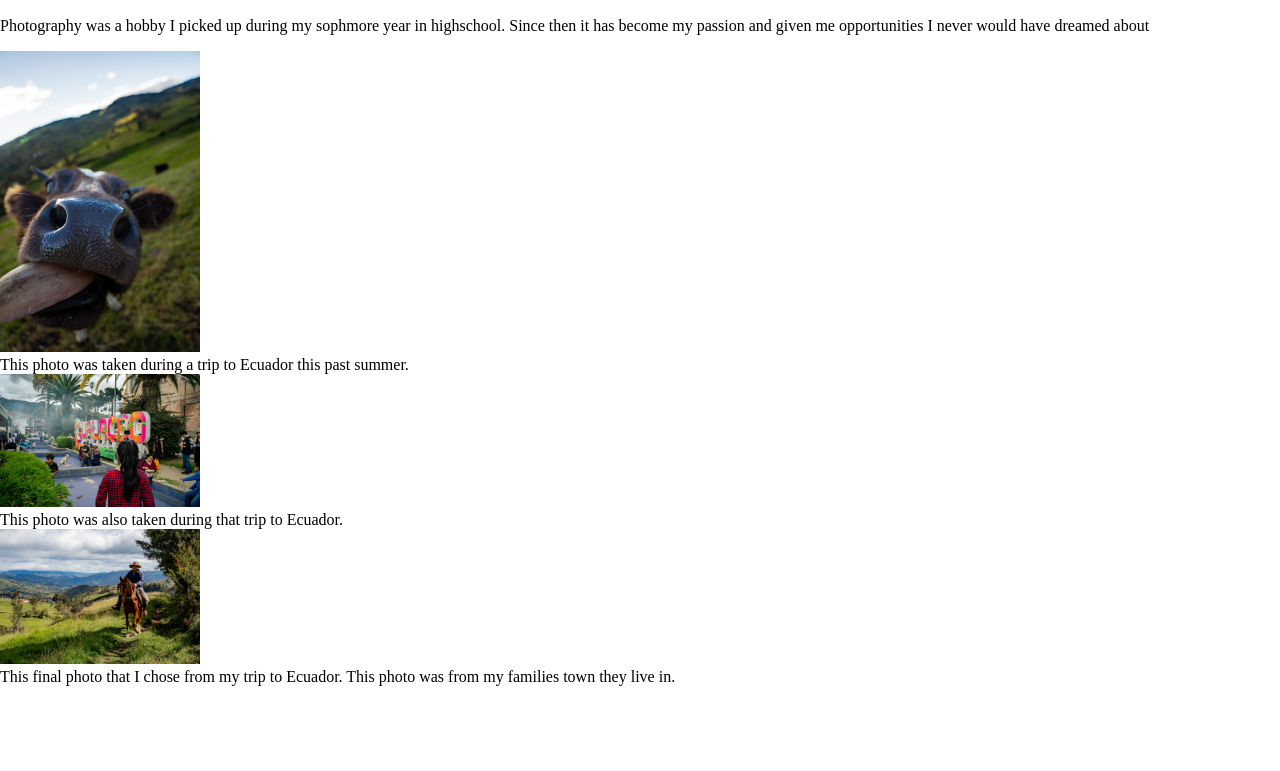
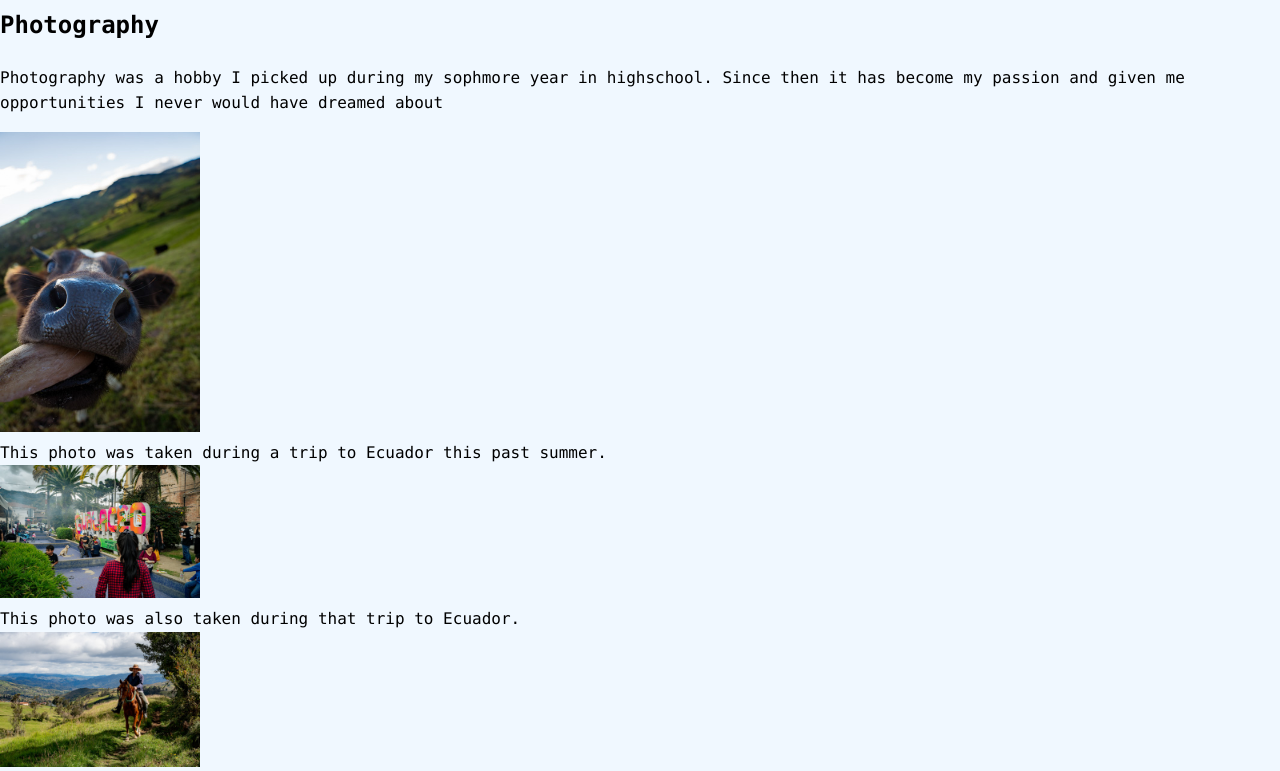
Before and after one commit to marlon-mg/marlon-mg.github.io, a plain HTML site: page Project3/map.html in a window 1280 px wide. Shown: the part 209-980 px from the top of the page. Before the commit the page ends 895 px from the top, so only its background shows below. Drawn offline with Linux system fonts and the light colour scheme.

Commit message:
fixing nav

```diff
--- a/Project3/CSS/style3.css
+++ b/Project3/CSS/style3.css
@@ -1,10 +1,5 @@
-html, body {
-  margin: 0;
-  padding: 0;
-}
-
 #main-nav {
-  background-color: beige;
+  background-color:beige;
   border-bottom: 0.2em solid red;
   text-align: center;
   float: left;
@@ -32,7 +27,6 @@ html, body {
   text-decoration: none;
   color: #000;
 }
-
 #main-nav ul li a:hover {
   background-color: #F00;
   color: #000;
@@ -40,4 +34,8 @@ html, body {
 
 body {
   margin: 0;
+  background-color: aliceblue;
+  color: #000;
+  font-family: "Lucida Console", "Courier New", monospace;
+  line-height: 1.6;
 }
```
